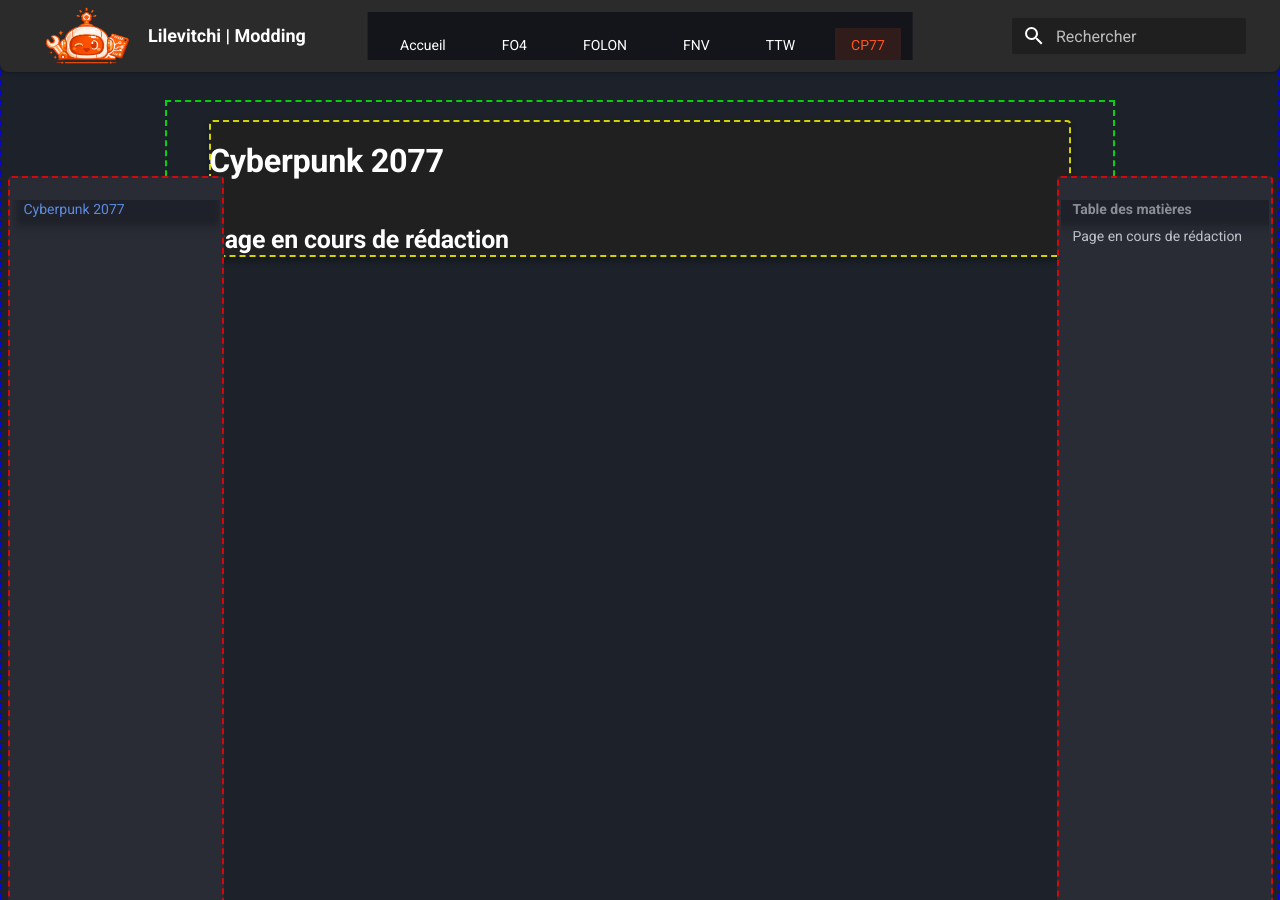
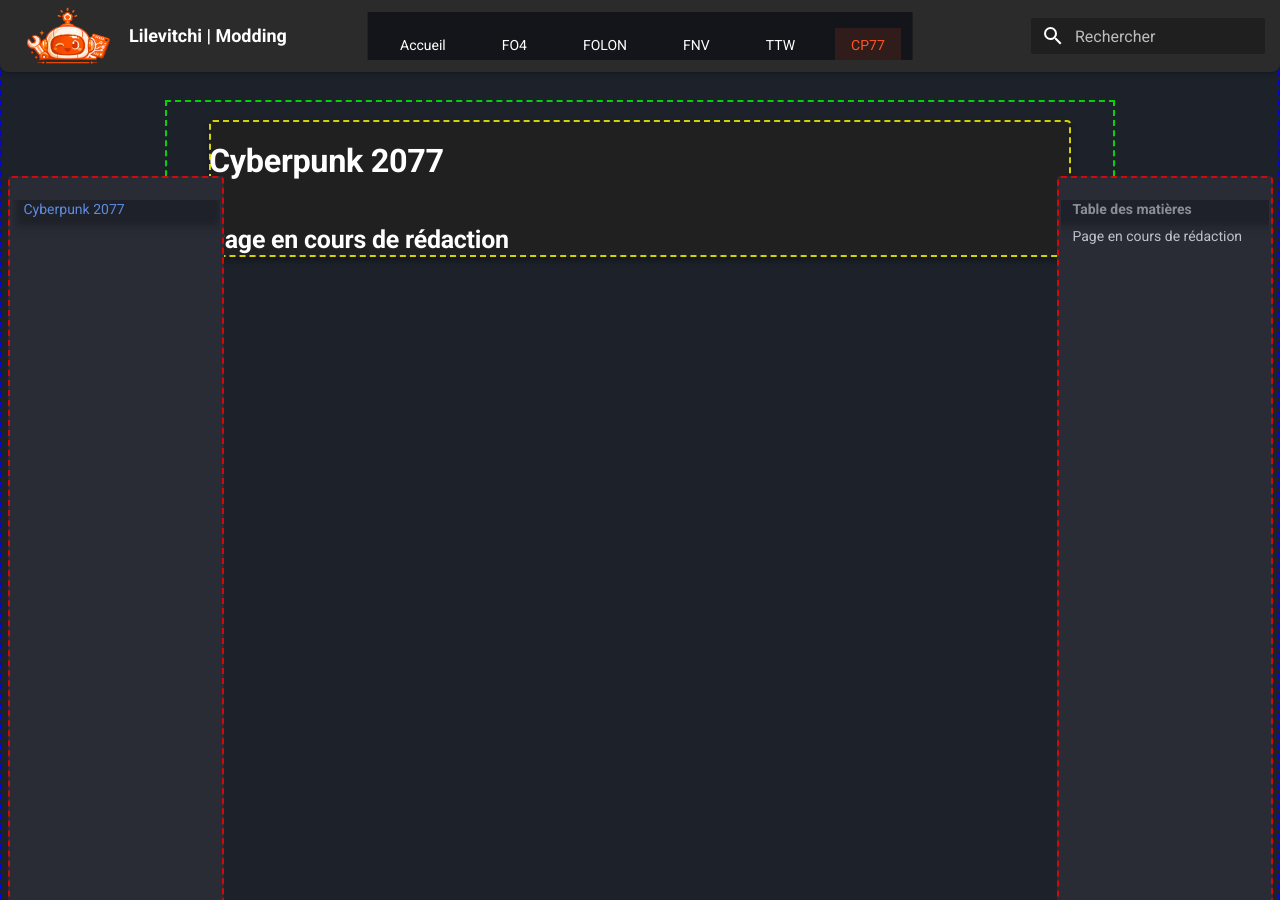
Before and after one commit to Lilevitchi/lilevitchi.github.io, an MkDocs documentation site: the page built from docs/cyberpunk/index.md, in a window 1280 px wide and 900 px high. Built offline with MkDocs 1.6.1 and Material for MkDocs 9.7.7, drawn with Linux system fonts in a browser that asks for light colours.

Commit message:
Update extra.css

```diff
--- a/docs/stylesheets/extra.css
+++ b/docs/stylesheets/extra.css
@@ -3,7 +3,7 @@
    ============================================================*/
 
 /* ==============================
-   GLOBAL THEME VARIABLES
+   0. VARIABLES
    ==============================*/
 
 :root {
@@ -143,6 +143,7 @@
   border-bottom-right-radius: 8px;
   outline: 1px solid rgba(0, 0, 0, 0.1);
   box-shadow: 0 2px 4px 0 rgba(0, 0, 0, 0.13);
+  border: 1px solid transparent;
 }
 
 /* Contenu interne du header */
@@ -151,6 +152,14 @@
     align-items: center;
     height: 100%;
     width: 100%;
+}
+
+/* Largeur et centrage du contenu */
+[data-md-color-scheme] .md-header .md-grid {
+  display: flex;
+  align-items: center;
+  max-width: 100%;
+  width: 100%;
 }
 
 /* Logo */
```
